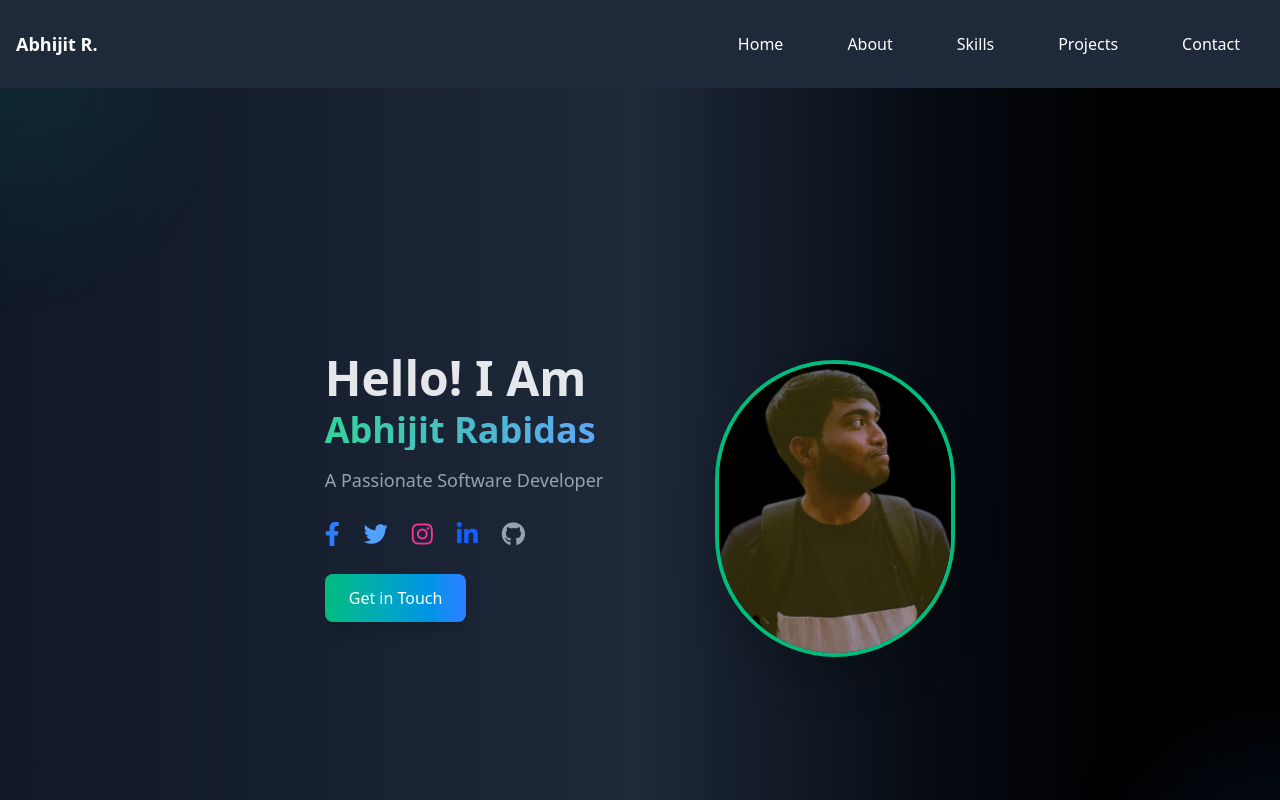
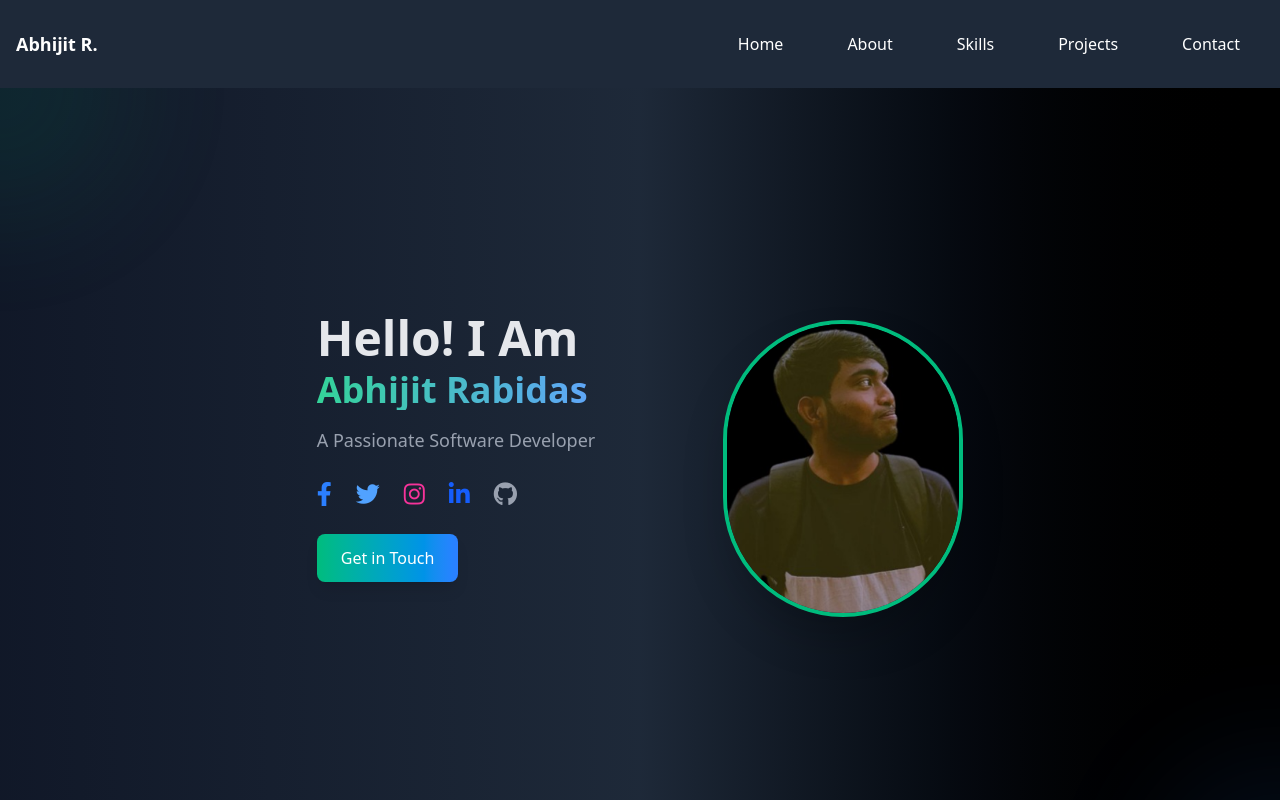
Before and after one commit to tesu123/website2, a React (Vite) app: page / in a window 1280 px wide. Shown: the top 800 px of the page. Built offline with nearby package versions, Linux system fonts and the light colour scheme.

Commit message:
first commit

```diff
--- a/src/Hero.jsx
+++ b/src/Hero.jsx
@@ -23,7 +23,7 @@ function Hero() {
       </div>
 
       {/* Text Section */}
-      <div className="text-center md:text-left md:mr-16 mb-8 md:mb-0">
+      <div className="text-center md:text-left md:mr-20 mb-8 md:mb-0 transform -translate-y-10">
         <h1 className="text-5xl font-bold mb-2">Hello! I Am</h1>
         <h2
           className="text-4xl font-semibold mb-4"
@@ -96,7 +96,7 @@ function Hero() {
       </div>
 
       {/* Image Section */}
-      <div className="w-40 h-44 md:w-60 md:h-64 mt-8 md:mt-0 md:ml-12">
+      <div className="w-40 h-44 md:w-60 md:h-64 mt-8 md:mt-0 md:ml-12 transform -translate-y-10">
         <img
           src={img}
           alt="Abhijit Rabidas"
```
